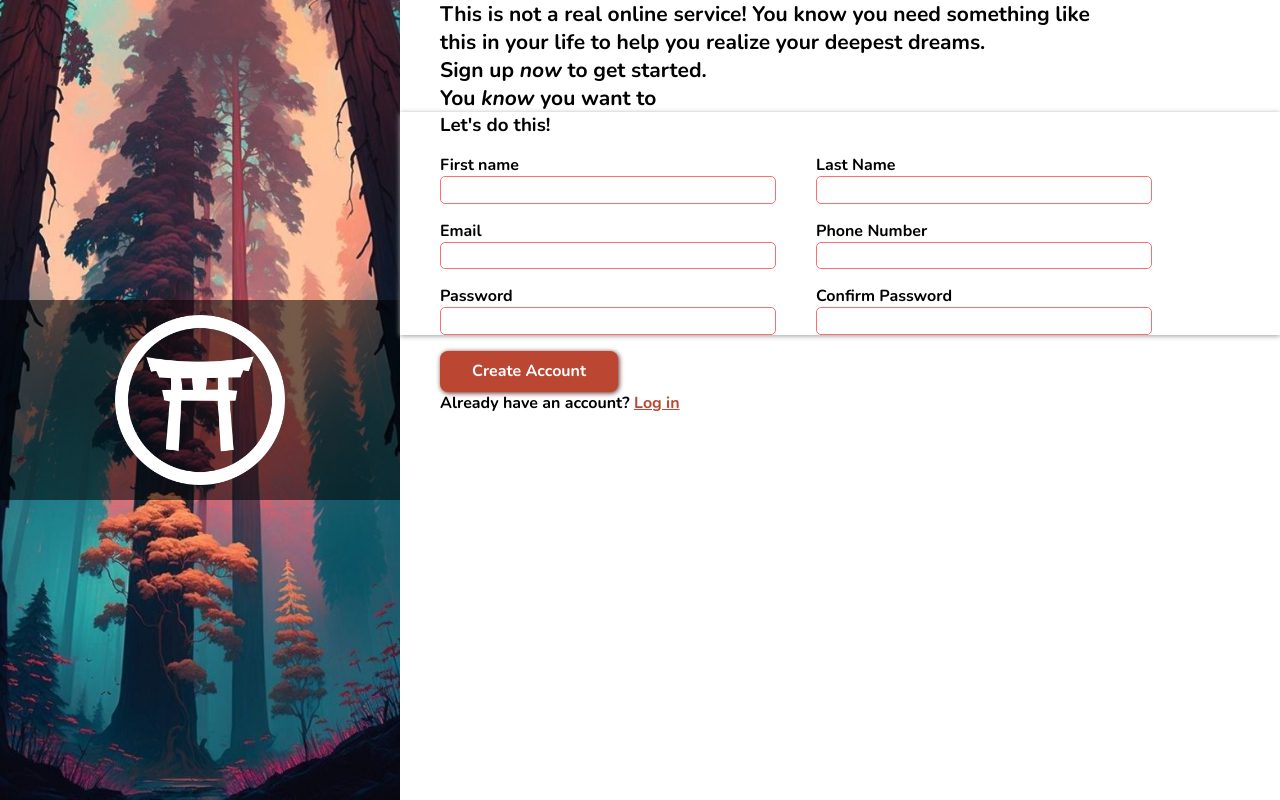
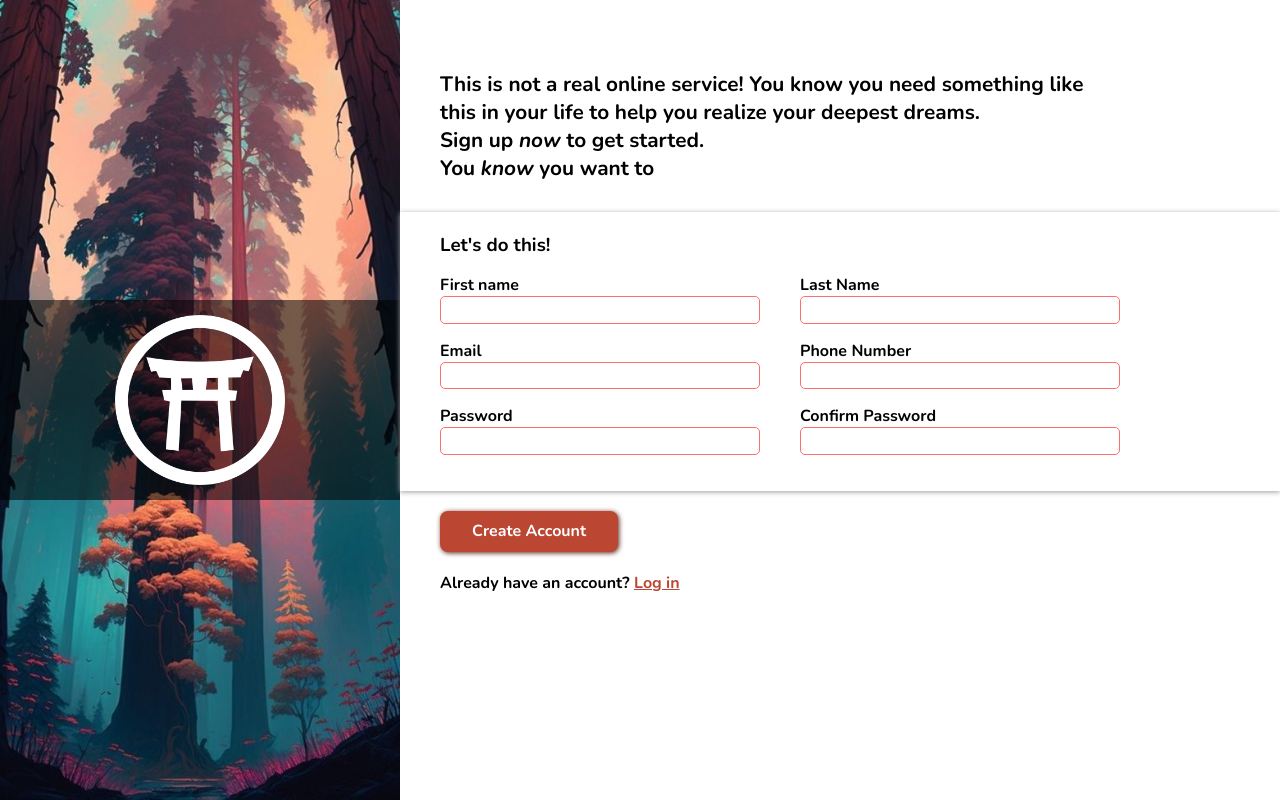
Before and after one commit to MatBenA/Basic-Form, a plain HTML site: page index.html in a window 1280 px wide. Drawn offline with nearby package versions, Linux system fonts and the light colour scheme.

Commit message:
spaces between boxes fixed

```diff
--- a/style.css
+++ b/style.css
@@ -5,13 +5,13 @@
 
 :root{
     --sdbrwidth: 400px;
-    --leftspace: 40px;
+    --space: 40px;
 }
 
 body {
     display: flex;
     font-family: 'Nunito', sans-serif;
-    font-size: 16px;
+    font-size: 1rem;
     font-weight: 700;
 }
 
@@ -41,11 +41,11 @@ main{
 section:first-child {
     display: flex;
     flex-direction: column;
-    margin-left: var(--leftspace);
+    margin: 70px 0px 30px var(--space);
 }
 
 section:first-child p {
-    font-size: 21px;
+    font-size: 1.3rem;
     font-weight: 700;
     max-width: 650px;
 }
@@ -53,12 +53,12 @@ section:first-child p {
 form{
     box-shadow: 0px 1px 5px rgb(158, 158, 158);
     max-width: 100%;
-    padding-left: var(--leftspace);;
+    padding: 20px var(--space);;
 }
 
 form>div{
     display:flex;
-    gap: var(--leftspace);
+    gap: var(--space);
     margin: 1rem 0px;
 }
 
@@ -74,7 +74,6 @@ form input{
     height: 1.6rem;
     border: 1px solid rgb(207, 207, 207);
     font-family: 'Nunito', sans-serif;
-    font-size: 16px;
 }
 
 input:hover{
@@ -90,12 +89,13 @@ input:focus, input:focus-visible{
 }
 
 .bottom {
-    margin-left: var(--leftspace);
+    margin: 20px var(--space);
 }
 
 button{
     padding: 0.6rem 2rem;
     font-family: 'Nunito', sans-serif;
+    margin-bottom: 20px;
     font-size: 1rem;
     font-weight: 700;
 
```
